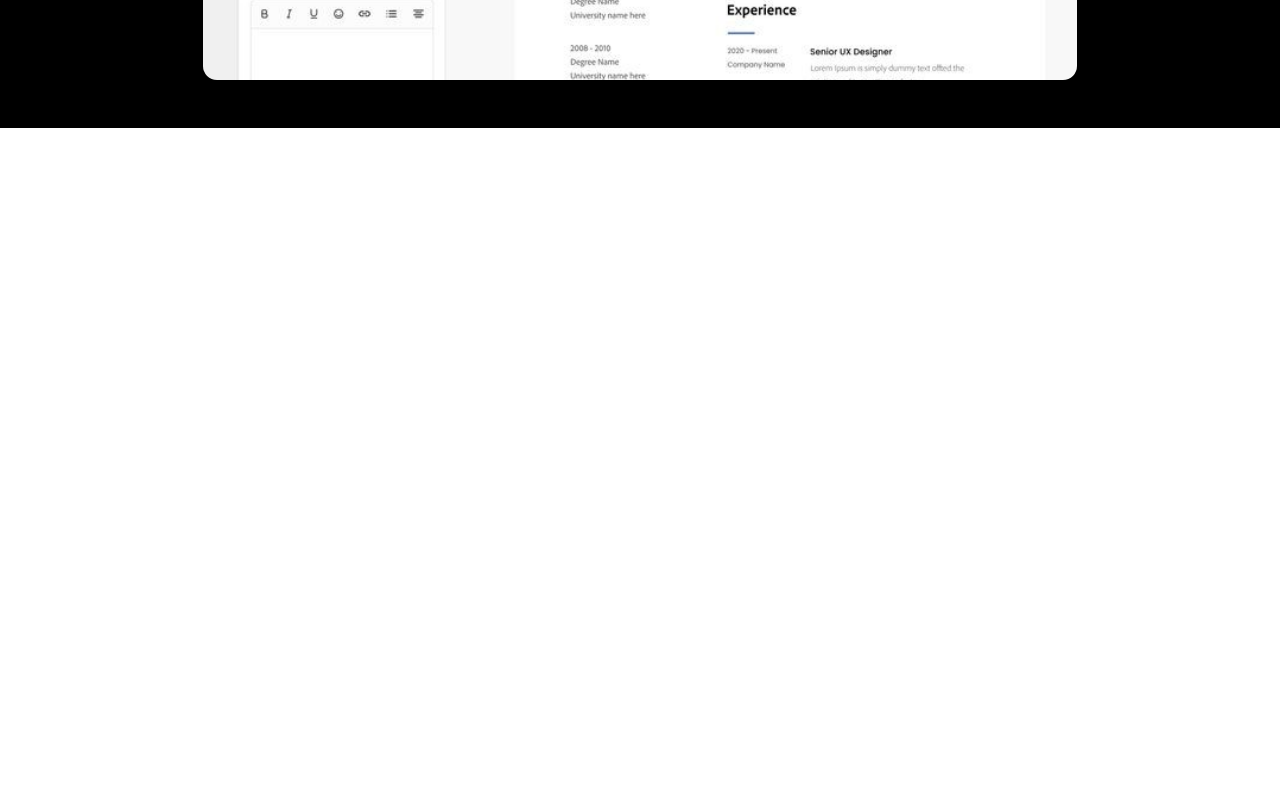
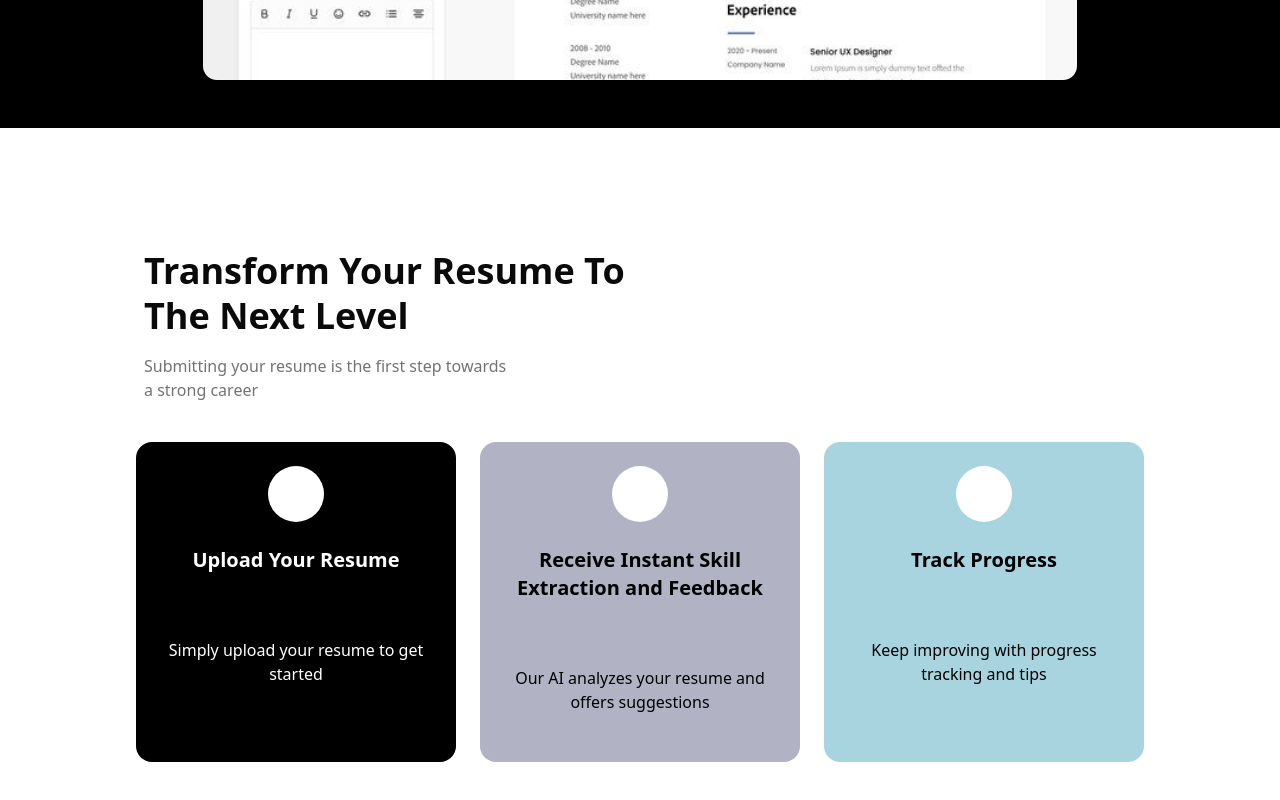
Before and after one commit to JayantRautela/SmartScan, a React (Vite) app in the folder frontend/: page / in a window 1280 px wide. Shown: the part 873-1673 px from the top of the page. Before the commit the page ends 1001 px from the top, so only its background shows below. Built offline with nearby package versions, Linux system fonts and the light colour scheme.

Commit message:
feat: add Card component and integrate it into Secondary page

```diff
--- /dev/null
+++ b/frontend/src/components/Card.tsx
@@ -0,0 +1,25 @@
+interface Props {
+  heading: string;
+  content: string;
+  backgroundColor: string;
+  fontColor: string;
+  height: string;
+  width: string;
+  padding: string;
+}
+
+const Card = (props: Props) => {
+  return (
+    <div className={`${props.width} ${props.padding} ${props.height} ${props.backgroundColor} rounded-2xl transition-all duration-300 hover:scale-105`}>
+      <div className="rounded-full bg-white h-12 w-12 sm:h-14 sm:w-14 mx-auto"></div>
+      <h1 className={`my-4 sm:my-6 text-base sm:text-lg md:text-xl font-semibold ${props.fontColor} text-center`}>
+        {props.heading}
+      </h1>
+      <p className={`text-sm sm:text-base mt-6 sm:mt-10 md:mt-16 text-center ${props.fontColor}`}>
+        {props.content}
+      </p>
+    </div>
+  )
+}
+
+export default Card
--- /dev/null
+++ b/frontend/src/components/Secondary.tsx
@@ -0,0 +1,48 @@
+import Card from "./Card"
+
+const Secondary = () => {
+  return (
+    <div className="w-full min-h-screen px-4 py-10">
+      <section className="max-w-5xl mx-auto text-center sm:text-left mt-10 sm:mt-20 px-4">
+        <h1 className="text-2xl sm:text-4xl font-semibold leading-tight">
+          Transform Your Resume To <br className="hidden sm:block" /> The Next Level
+        </h1>
+        <p className="mt-4 text-sm sm:text-base text-muted-foreground">
+          Submitting your resume is the first step towards <br className="hidden sm:block" /> a strong career
+        </p>
+      </section>
+
+      <section className="w-full flex flex-col sm:flex-row flex-wrap items-center justify-center mt-10 gap-6 px-4">
+        <Card
+          heading="Upload Your Resume"
+          content="Simply upload your resume to get started"
+          height="h-72 sm:h-80"
+          width="w-full sm:w-72 md:w-80"
+          padding="p-6"
+          fontColor="text-white"
+          backgroundColor="bg-black"
+        />
+        <Card
+          heading="Receive Instant Skill Extraction and Feedback"
+          content="Our AI analyzes your resume and offers suggestions"
+          height="h-72 sm:h-80"
+          width="w-full sm:w-72 md:w-80"
+          padding="p-6"
+          fontColor="text-black"
+          backgroundColor="bg-[#b1b3c5]"
+        />
+        <Card
+          heading="Track Progress"
+          content="Keep improving with progress tracking and tips"
+          height="h-72 sm:h-80"
+          width="w-full sm:w-72 md:w-80"
+          padding="p-6"
+          fontColor="text-black"
+          backgroundColor="bg-[#a7d4df]"
+        />
+      </section>
+    </div>
+  )
+}
+
+export default Secondary
--- a/frontend/src/pages/Home.tsx
+++ b/frontend/src/pages/Home.tsx
@@ -1,4 +1,5 @@
 import Hero from "@/components/Hero"
+import Secondary from "@/components/Secondary"
 import Navbar from "@/components/shared/Navbar"
 
 
@@ -7,6 +8,7 @@ const Home = () => {
     <div>
       <Navbar />
       <Hero />
+      <Secondary />
     </div>
   )
 }
```
